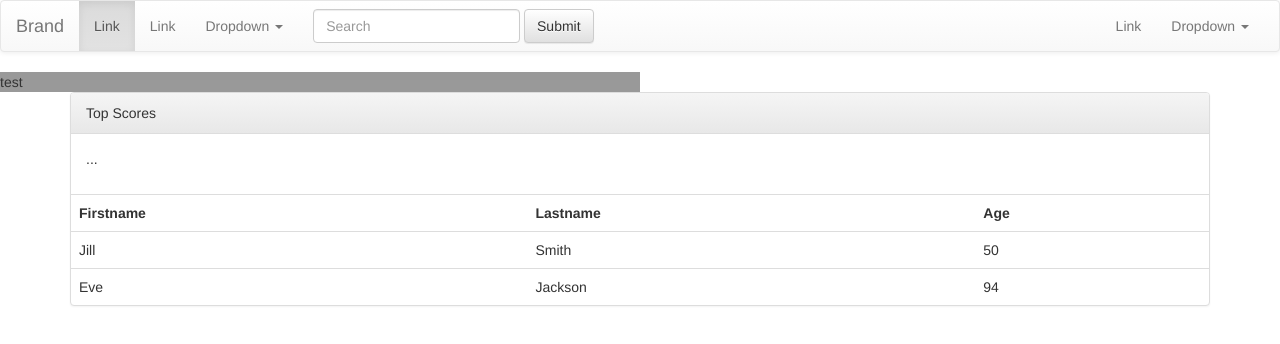
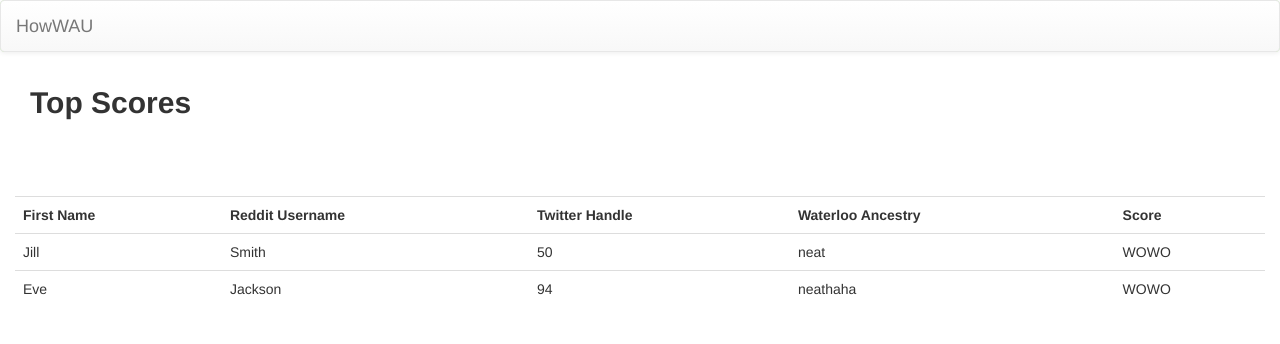
Before and after one commit to klepple/EngHack2017, a plain HTML site: page index.html in a window 1280 px wide. Drawn offline with nearby package versions, Linux system fonts and the light colour scheme.

Commit message:
Basic Bootstrap Layout

```diff
--- a/index.html
+++ b/index.html
@@ -1,7 +1,7 @@
 <!DOCTYPE html>
 <html>
 	<head>
-		<title>Bootstrap Layout</title>
+		<title>HowWAU</title>
 		<link rel="stylesheet" href="main.css">
 		<!-- Latest compiled and minified CSS -->
 		<link rel="stylesheet" href="https://maxcdn.bootstrapcdn.com/bootstrap/3.3.7/css/bootstrap.min.css" integrity="sha384-BVYiiSIFeK1dGmJRAkycuHAHRg32OmUcww7on3RYdg4Va+PmSTsz/K68vbdEjh4u" crossorigin="anonymous">
@@ -9,10 +9,11 @@
 		<!-- Optional theme -->
 		<link rel="stylesheet" href="https://maxcdn.bootstrapcdn.com/bootstrap/3.3.7/css/bootstrap-theme.min.css" integrity="sha384-rHyoN1iRsVXV4nD0JutlnGaslCJuC7uwjduW9SVrLvRYooPp2bWYgmgJQIXwl/Sp" crossorigin="anonymous">
 	</head>
+
 	<body>
 		<header>
-						<nav class="navbar navbar-default">
-			  <div class="container-fluid">
+			<nav class="navbar navbar-default">
+  			  <div class="container-fluid">
 			    <!-- Brand and toggle get grouped for better mobile display -->
 			    <div class="navbar-header">
 			      <button type="button" class="navbar-toggle collapsed" data-toggle="collapse" data-target="#bs-example-navbar-collapse-1" aria-expanded="false">
@@ -21,82 +22,48 @@
 			        <span class="icon-bar"></span>
 			        <span class="icon-bar"></span>
 			      </button>
-			      <a class="navbar-brand" href="#">Brand</a>
+			      <a class="navbar-brand" href="#">HowWAU</a>
 			    </div>
-
-			    <!-- Collect the nav links, forms, and other content for toggling -->
-			    <div class="collapse navbar-collapse" id="bs-example-navbar-collapse-1">
-			      <ul class="nav navbar-nav">
-			        <li class="active"><a href="#">Link <span class="sr-only">(current)</span></a></li>
-			        <li><a href="#">Link</a></li>
-			        <li class="dropdown">
-			          <a href="#" class="dropdown-toggle" data-toggle="dropdown" role="button" aria-haspopup="true" aria-expanded="false">Dropdown <span class="caret"></span></a>
-			          <ul class="dropdown-menu">
-			            <li><a href="#">Action</a></li>
-			            <li><a href="#">Another action</a></li>
-			            <li><a href="#">Something else here</a></li>
-			            <li role="separator" class="divider"></li>
-			            <li><a href="#">Separated link</a></li>
-			            <li role="separator" class="divider"></li>
-			            <li><a href="#">One more separated link</a></li>
-			          </ul>
-			        </li>
-			      </ul>
-			      <form class="navbar-form navbar-left">
-			        <div class="form-group">
-			          <input type="text" class="form-control" placeholder="Search">
-			        </div>
-			        <button type="submit" class="btn btn-default">Submit</button>
-			      </form>
-			      <ul class="nav navbar-nav navbar-right">
-			        <li><a href="#">Link</a></li>
-			        <li class="dropdown">
-			          <a href="#" class="dropdown-toggle" data-toggle="dropdown" role="button" aria-haspopup="true" aria-expanded="false">Dropdown <span class="caret"></span></a>
-			          <ul class="dropdown-menu">
-			            <li><a href="#">Action</a></li>
-			            <li><a href="#">Another action</a></li>
-			            <li><a href="#">Something else here</a></li>
-			            <li role="separator" class="divider"></li>
-			            <li><a href="#">Separated link</a></li>
-			          </ul>
-			        </li>
-			      </ul>
-			    </div><!-- /.navbar-collapse -->
 			  </div><!-- /.container-fluid -->
 			</nav>
 		</header>
 
-
-		<div class="row">
-					<div class = "darkBG col-sm-6">test</div>
-				</div>
-				<div class ="container">
-					<div class="panel panel-default">
+		<div class="container-fluid">
 		  <!-- Default panel contents -->
-		  <div class="panel-heading">Top Scores</div>
+		  <div class="panel-heading">
+		  	<p style="font-size:30px">
+		  		<b>Top Scores</b></div>
+		  	</p>
 		  <div class="panel-body">
-		    <p>...</p>
+		    <p></p>
 		  </div>
 
 		  <!-- Table -->
 		  <table class="table">
 					    <tr>
-			    <th>Firstname</th>
-			    <th>Lastname</th>
-			    <th>Age</th>
+			    <th>First Name</th>
+			    <th>Reddit Username</th>
+			    <th>Twitter Handle</th>
+			    <th>Waterloo Ancestry</th>
+			    <th>Score</th>
 			  </tr>
 			  <tr>
 			    <td>Jill</td>
 			    <td>Smith</td>
 			    <td>50</td>
+			    <td>neat</td>
+			    <td>WOWO</td>
 			  </tr>
 			  <tr>
 			    <td>Eve</td>
 			    <td>Jackson</td>
 			    <td>94</td>
+			    <td>neathaha</td>
+			    <td>WOWO</td>
 			  </tr>
 		  </table>
 			</div>
+		</div>
 		</div>
 
 	<!-- Latest compiled and minified JavaScript -->
--- a/main.css
+++ b/main.css
@@ -1,3 +1,14 @@
 .darkBG {
 	background: #999;
 }
+.monsterLGreen {
+	background: : #9CFE69;
+}
+.monsterDGreen {
+
+}
+.navbar-default {
+    background-color: #9CFE69 !important;
+    color: #9CFE69;
+    border-color: #E7E7E7;
+}
```
